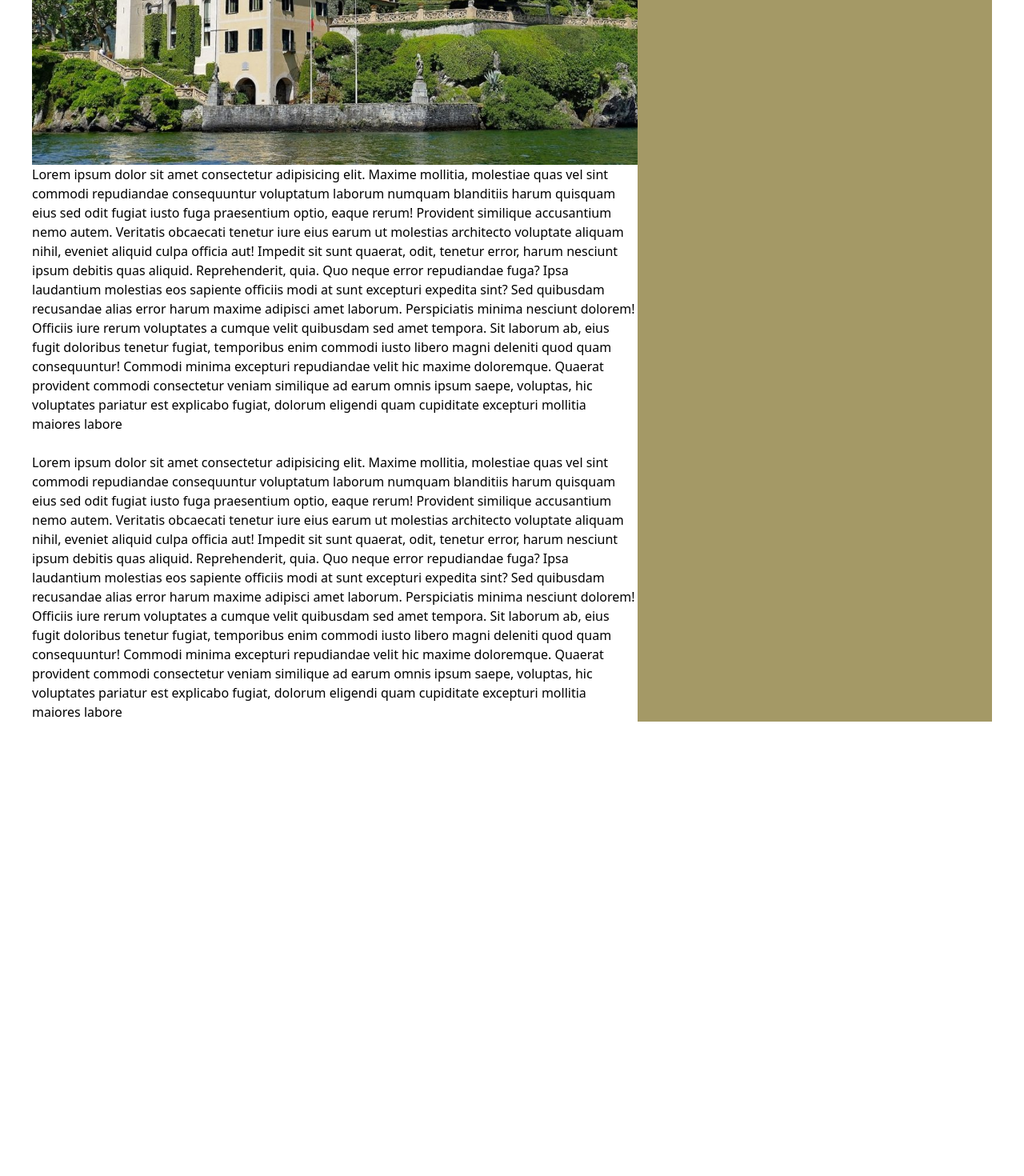
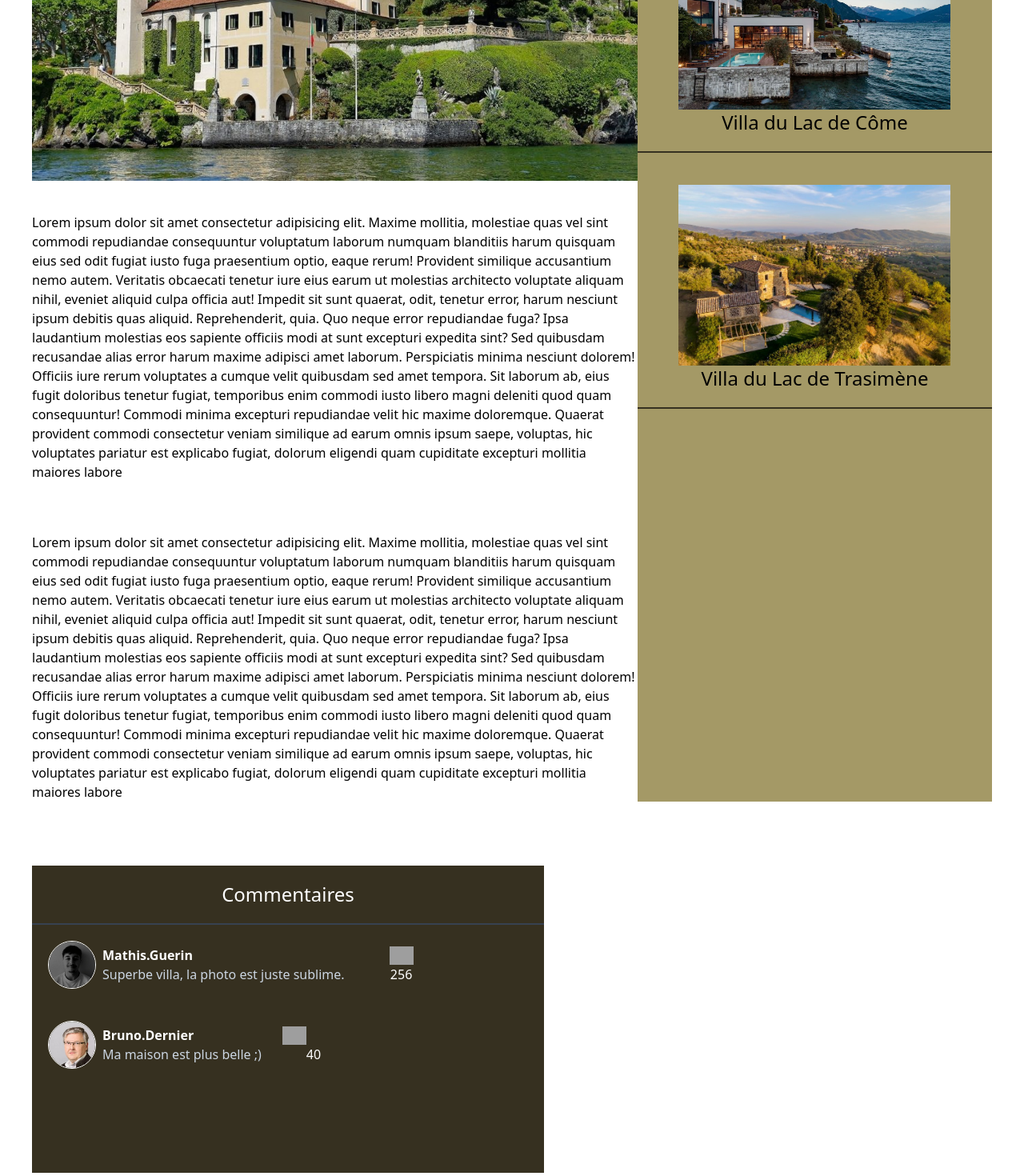
Before and after one commit to WakakiVongola/Projet-Blog, a Next.js app: page /accueil/contenu-article/1 in a window 1280 px wide. Shown: the part 680-2150 px from the top of the page at 80% size. Before the commit the page ends 1602 px from the top, so only its background shows below. Built offline with nearby package versions, Linux system fonts and the light colour scheme; grey boxes are pictures that could not be loaded.

Commit message:
page article complété

```diff
--- a/app/accueil/contenu-article/[articleId]/page.tsx
+++ b/app/accueil/contenu-article/[articleId]/page.tsx
@@ -8,14 +8,14 @@ export default function Article () {
             </div>
             <section className="py-5 flex justify-between">
                 <div className="w-[850px]">
-                    <div className="ml-10">
+                    <div className="ml-10 py-5">
                         <Image className=""
                             src="/Lac-de-come.jpg"
                             width={798}
                             height={499}
                             alt="Lac de Côme"
                             />
-                        <p>
+                        <p className="my-10">
                             Lorem ipsum dolor sit amet consectetur adipisicing elit. Maxime mollitia,
                             molestiae quas vel sint commodi repudiandae consequuntur voluptatum laborum
                             numquam blanditiis harum quisquam eius sed odit fugiat iusto fuga praesentium
@@ -56,9 +56,80 @@ export default function Article () {
                         </p>
                     </div>
                 </div>
-                <div className="bg-beige mr-10">
-                    <div className="text-center font-semibold px-20 text-3xl py-5">
-                        <h1>Poste recommandés:</h1>
+
+                <div className="bg-beige mr-10 my-5">
+                    <div className="text-center py-5">
+                        <h1 className="font-semibold px-20 text-3xl">Poste recommandés:</h1>
+                        <div className="text-2xl my-5 py-5 border-b-2 border-marron">
+                            <Image className="mx-auto transition duration-500 ease-in-out hover:brightness-75"
+                                src='/villa-come.webp'
+                                width={340}
+                                height={265}
+                                alt="Mathis.Guerin"
+                            />
+                            <p>Villa du Lac de Côme</p>
+                        </div>
+                        <div className="text-2xl my-5 py-5 border-b-2 border-marron">
+                            <Image className="mx-auto transition duration-500 ease-in-out hover:brightness-75"
+                                src='/trasimene-villa.jpg'
+                                width={340}
+                                height={265}
+                                alt="Mathis.Guerin"
+                            />
+                            <p>Villa du Lac de Trasimène</p>
+                        </div>
+                    </div>
+                </div>
+
+            </section>
+            <section className="py-10">
+                <div className="bg-marron w-1/2 h-96 relative ml-10">
+                    <div className="border-b-2 border-gray-700">
+                        <h3 className="text-white text-center text-2xl py-5">Commentaires</h3>
+                    </div>
+                    <div className="flex items-center space-x-2 ml-5 py-5">
+                        <Image className="rounded-full border border-white transition duration-500 ease-in-out hover:brightness-50"
+                            src='/mathis.jpg'
+                            width={60}
+                            height={60}
+                            alt="Mathis.Guerin"
+                        />
+                        <div className="text-left">                                <p className="text-white font-bold transition duration-500 ease-in-out hover:brightness-50">Mathis.Guerin</p>
+                        <p className="text-slate-300 font-thin">Superbe villa, la photo est juste sublime.</p>
+                        </div>
+                        <div className="flex flex-col items-center">
+                            <Image
+                                className="ml-12 transition duration-500 ease-in-out hover:brightness-50"
+                                src='/thumbs-up.svg'
+                                width={30}
+                                height={30}
+                                alt="Like"
+                            />
+                            <p className="ml-12 text-white font-thin">256</p>
+                        </div>
+                    </div>
+                    <div className="flex items-center space-x-2 ml-5 py-5">
+                        <Image
+                            className="rounded-full border border-white transition duration-500 ease-in-out hover:brightness-50"
+                            src='/bruno.jpg'
+                            width={60}
+                            height={60}
+                            alt="Bruno.Dernier"
+                        />
+                        <div className="text-left">
+                            <p className="text-white font-bold transition duration-500 ease-in-out hover:brightness-50">Bruno.Dernier</p>
+                            <p className="text-slate-300 font-thin">Ma maison est plus belle ;)</p>
+                        </div>
+                        <div className="flex flex-col items-center">
+                            <Image
+                                className=" transition duration-500 ease-in-out hover:brightness-50"
+                                src='/thumbs-up.svg'
+                                width={30}
+                                height={30}
+                                alt="Like"
+                            />
+                            <p className="ml-12 text-white font-thin">40</p>
+                        </div>
                     </div>
                 </div>
             </section>
--- a/app/accueil/page.tsx
+++ b/app/accueil/page.tsx
@@ -76,7 +76,7 @@ export default function Accueil() {
                                 src='/bruno.jpg'
                                 width={60}
                                 height={60}
-                                alt="Mathis.Guerin"
+                                alt="Bruno.Dernier"
                             />
                             <div className="text-left">
                                 <p className="text-white font-bold transition duration-500 ease-in-out hover:brightness-50">Bruno.Dernier</p>
```
Also changed, not shown: public/trasimene-villa.jpg (added), public/villa-come.webp (added).
